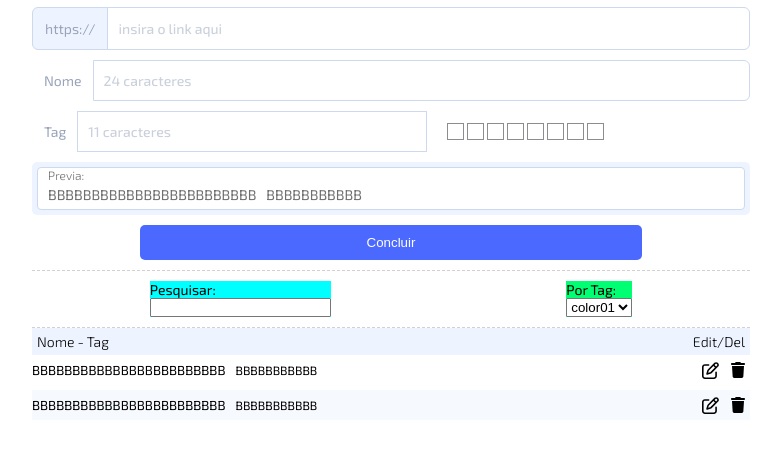
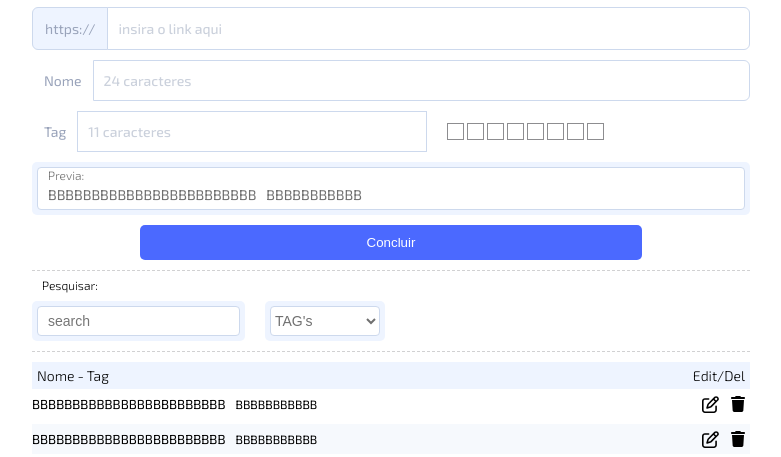
Before and after one commit to Edio-Goncalves/todo-links, a plain HTML site: page index.html in a window 1280 px wide. Shown: the part 105-562 px from the top of the page, without its empty margins (249-1030 px from the left). Drawn offline with Linux system fonts and the light colour scheme.

Commit message:
Create search

```diff
--- a/assets/style/scss/style.scss
+++ b/assets/style/scss/style.scss
@@ -14,10 +14,9 @@ rgba(75, 105, 255, 1) - para azul
   width: 100%;
   max-width: 748px;
   padding: 15px;
+  margin: auto;
   display: flex;
   flex-direction: column;
-  margin: auto;
-  // align-items: center;
   font-family: "Exo 2", sans-serif;
   font-size: 14px;
   h1 {
@@ -194,26 +193,66 @@ rgba(75, 105, 255, 1) - para azul
 
 /* search */
 .search {
-  padding: 10px 0px;
+  display: flex;
+  padding: 30px 0px 10px;
+  margin-bottom: 10px;
   border-bottom: 1px dashed rgba(28, 29, 34, 0.2);
+  position: relative;
+  &:before {
+    content: "Pesquisar:";
+    position: absolute;
+    top: 7px;
+    left: 10px;
+    font-weight: 300;
+    font-size: 12px;
+  }
   form {
-    justify-content: space-around;
     display: flex;
+    align-items: center;
+    gap: 20px;
 
     > :first-child {
-      background-color: aqua;
-      display: flex;
-      flex-direction: column;
-    }
-    > :nth-child(2) {
-      background-color: rgb(200, 255, 0);
-      display: flex;
-      flex-direction: column;
+      background-color: rgb(205, 214, 151);
+      padding: 5px;
+      border-radius: 5px;
+      background: #eef4ff;
+      input {
+        width: 100%;
+        height: 30px;
+        padding: 10px;
+        font-size: 14px;
+        font-weight: 400;
+        border-radius: 4px;
+        color: #707070;
+        border: 1px solid #cdd9ed;
+        background: #fff;
+        &:focus {
+          border: 1px solid rgba(75, 105, 255, 1);
+          outline: none;
+        }
+      }
     }
     > :last-child {
-      background-color: rgb(0, 255, 115);
+      width: 120px;
+      padding: 5px;
       display: flex;
-      flex-direction: column;
+      border-radius: 5px;
+      background: #eef4ff;
+
+      select {
+        width: 100%;
+        height: 30px;
+        font-size: 14px;
+        font-weight: 400;
+        background: #fff;
+        color: #707070;
+        border-radius: 4px;
+        border: 1px solid #cdd9ed;
+        &:focus {
+          border: 1px solid rgba(75, 105, 255, 1);
+          outline: none;
+        }
+      }
     }
   }
 }
--- a/index.html
+++ b/index.html
@@ -74,13 +74,11 @@
       <section class="search">
         <form action="">
           <div>
-            <label for="pesquisa">Pesquisar:</label>
-            <input type="search" />
+            <input type="search" placeholder="search" />
           </div>
           <div>
-            <label for="pesquisa">Por Tag:</label>
             <select name="" id="">
-              <option value="color01">color01</option>
+              <option value="color01">TAG's</option>
               <option value="color02">color02</option>
               <option value="color03">color03</option>
             </select>
```
Also changed, not shown: assets/style/css/style.css, 1 other file.
